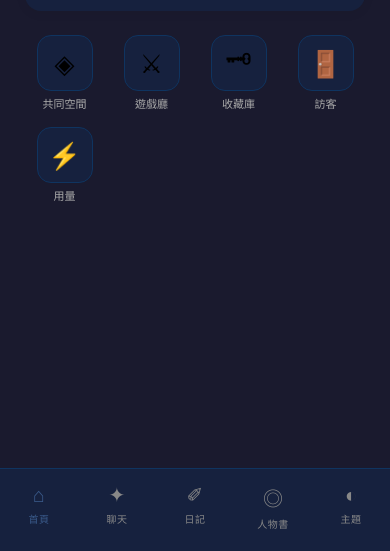
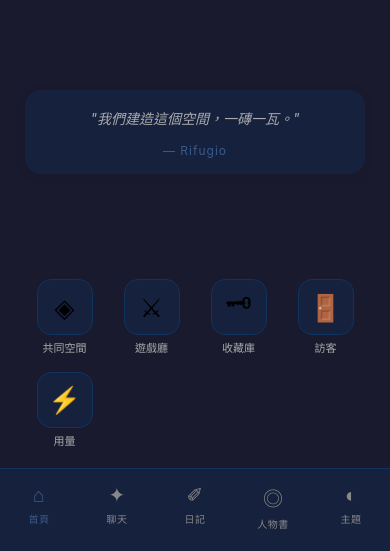
Before and after one commit to makiloveq-cmd/my-companion, a website: page index_spa.html in a window 390 px wide. Shown: the part 293-844 px from the top of the page. Drawn offline with Linux system fonts and the light colour scheme; no server answers; a web font is replaced by a local one.

Commit message:
fix: 手機版改position:fixed填滿畫面，首頁內容space-between

```diff
--- a/index_spa.html
+++ b/index_spa.html
@@ -84,11 +84,14 @@
   body {
     background: var(--bg);
     display: block;
+    position: fixed;
+    inset: 0;
   }
   #app {
+    position: fixed;
+    inset: 0;
     width: 100%;
-    height: 100vh;
-    height: 100dvh;
+    height: 100%;
     border-radius: 0;
     box-shadow: none;
   }
--- a/static/view-home.js
+++ b/static/view-home.js
@@ -6,7 +6,7 @@
     flex: 1; overflow-y: hidden;
     padding: 48px 24px 20px;
     display: flex; flex-direction: column; align-items: center; gap: 24px;
-    justify-content: flex-start;
+    justify-content: space-between;
   }
   .hm-title { font-family: 'Playfair Display', serif; font-style: italic; font-size: 36px; color: var(--text); letter-spacing: 2px; text-align: center; }
   .hm-days-card { text-align: center; }
```
